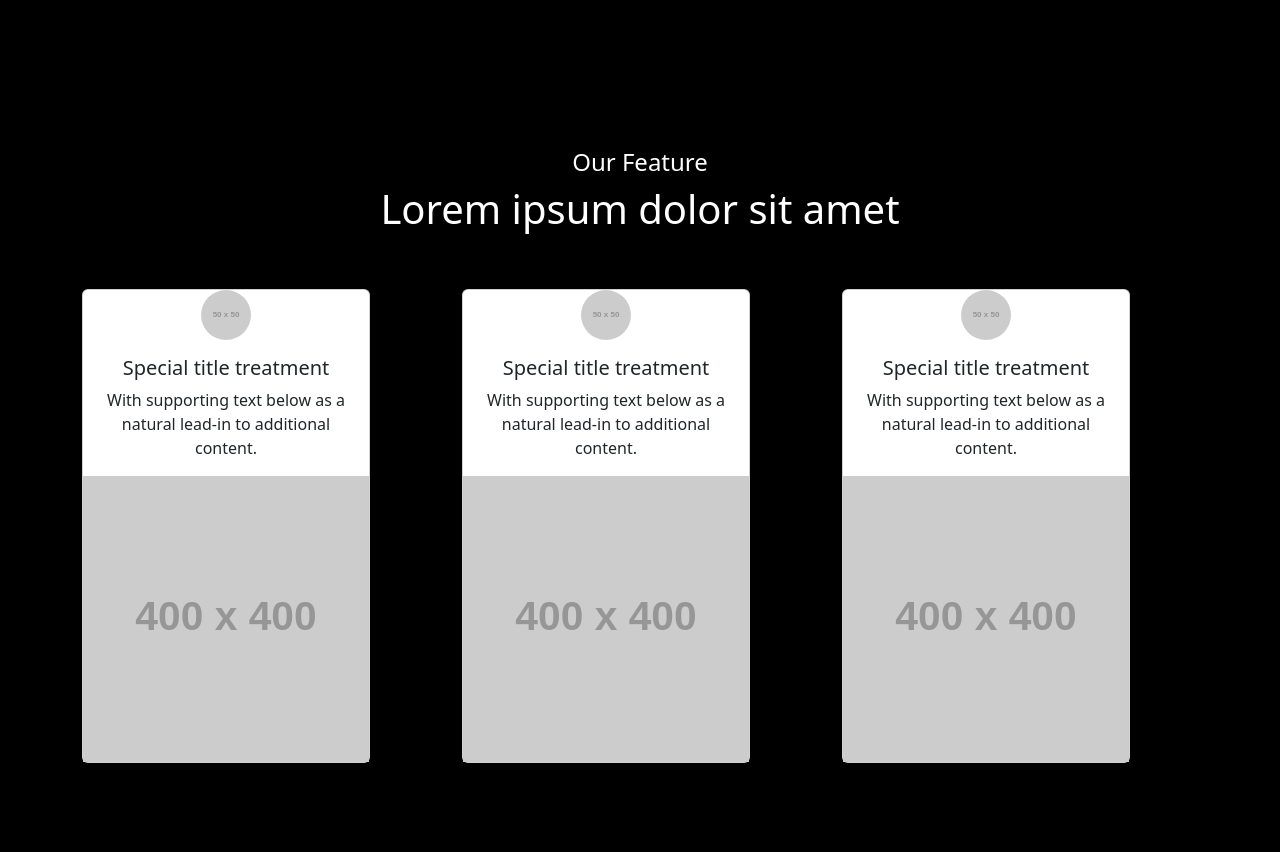
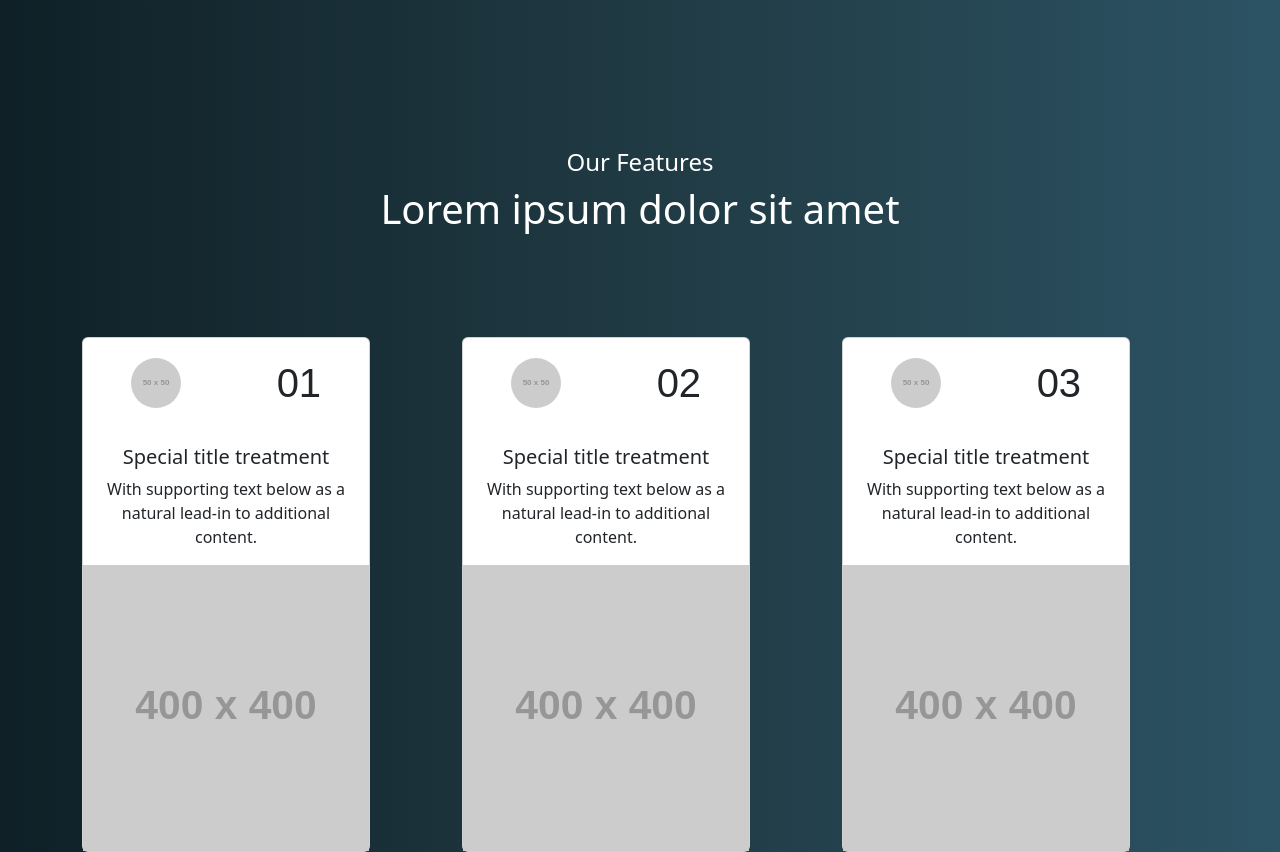
Before and after one commit to jphillips1833/tasty-restaurant, a plain HTML site: page index.html in a window 1280 px wide. Shown: the part 1012-1864 px from the top of the page. Before the commit the page ends 1839 px from the top, so only its background shows below. Drawn offline with nearby package versions, Linux system fonts and the light colour scheme; placeholder pictures from the web are drawn by us; a web font is replaced by a local one.

Commit message:
updated card styling for features

```diff
--- a/index.html
+++ b/index.html
@@ -15,6 +15,10 @@
       crossorigin="anonymous"
     />
     <link rel="stylesheet" href="style.css" />
+    <link
+      href="https://fonts.googleapis.com/css2?family=Mohave&display=swap"
+      rel="stylesheet"
+    />
   </head>
   <body class="bg-black text-white">
     <nav class="navbar navbar-expand-lg bg-body-tertiary">
@@ -90,7 +94,6 @@
           />
         </div>
         <div class="col">
-          <a href="google.com">hower</a>
           <h3>About Us</h3>
           <p class="bg-primary">
             Lorem ipsum dolor, sit amet consectetur adipisicing elit. Ducimus
@@ -102,24 +105,31 @@
         </div>
       </div>
     </div>
-    <div class="py-5 text-center container">
-      <div class="row py-lg-5">
-        <div class="col-lg-6 col-md-8 mx-auto">
+    <!-- our features -->
+    <div class="p-5 text-center container">
+      <div class="row p-5 align-items-center align-content-center">
+        <div class="mx-auto">
           <div class="col">
-            <h4 class="fw-light">Our Feature</h4>
+            <h4 class="fw-light">Our Features</h4>
             <h1 class="">Lorem ipsum dolor sit amet</h1>
           </div>
         </div>
       </div>
-      <div class="row align-items-center justify-content-center">
+    </div>
+    <!-- cards -->
+    <div class="container">
+      <div class="row">
         <div class="col-md-4">
-          <div class="card text-center mb-3" style="width: 18rem">
-            <div class="circle-image">
+          <div class="card text-center" style="width: 18rem">
+            <div class="d-flex align-items-between justify-content-around">
+              <div class="circle-image align-self-center">
                 <img
                   src="https://placehold.co/50"
                   alt=""
                   class="img-fluid rounded-circle"
                 />
+              </div>
+              <p class="card-number align-self-center text-center">01</p>
             </div>
             <div class="card-body">
               <h5 class="card-title">Special title treatment</h5>
@@ -132,13 +142,16 @@
           </div>
         </div>
         <div class="col-md-4">
-          <div class="card text-center mb-3" style="width: 18rem">
-            <div class="circle-image">
+          <div class="card text-center" style="width: 18rem">
+            <div class="d-flex align-items-between justify-content-around">
+              <div class="circle-image align-self-center">
                 <img
                   src="https://placehold.co/50"
                   alt=""
                   class="img-fluid rounded-circle"
                 />
+              </div>
+              <p class="card-number align-self-center text-center">02</p>
             </div>
             <div class="card-body">
               <h5 class="card-title">Special title treatment</h5>
@@ -151,13 +164,16 @@
           </div>
         </div>
         <div class="col-md-4">
-          <div class="card text-center mb-3" style="width: 18rem">
-            <div class="circle-image">
+          <div class="card text-center" style="width: 18rem">
+            <div class="d-flex align-items-between justify-content-around">
+              <div class="circle-image align-self-center">
                 <img
                   src="https://placehold.co/50"
                   alt=""
                   class="img-fluid rounded-circle"
                 />
+              </div>
+              <p class="card-number align-self-center text-center">03</p>
             </div>
             <div class="card-body">
               <h5 class="card-title">Special title treatment</h5>
--- a/style.css
+++ b/style.css
@@ -1,3 +1,16 @@
 a:hover {
   font-size: 34px;
 }
+body {
+  background: linear-gradient(
+    to right,
+    #0f2027,
+    #203a43,
+    #2c5364
+  ); /* W3C, IE 10+/ Edge, Firefox 16+, Chrome 26+, Opera 12+, Safari 7+ */
+}
+.card-number {
+  font-size: 40px;
+  font-family: "Mohave", sans-serif;
+  padding-top: 15px;
+}
```
Lines whose indentation alone changed are shown as unchanged.
